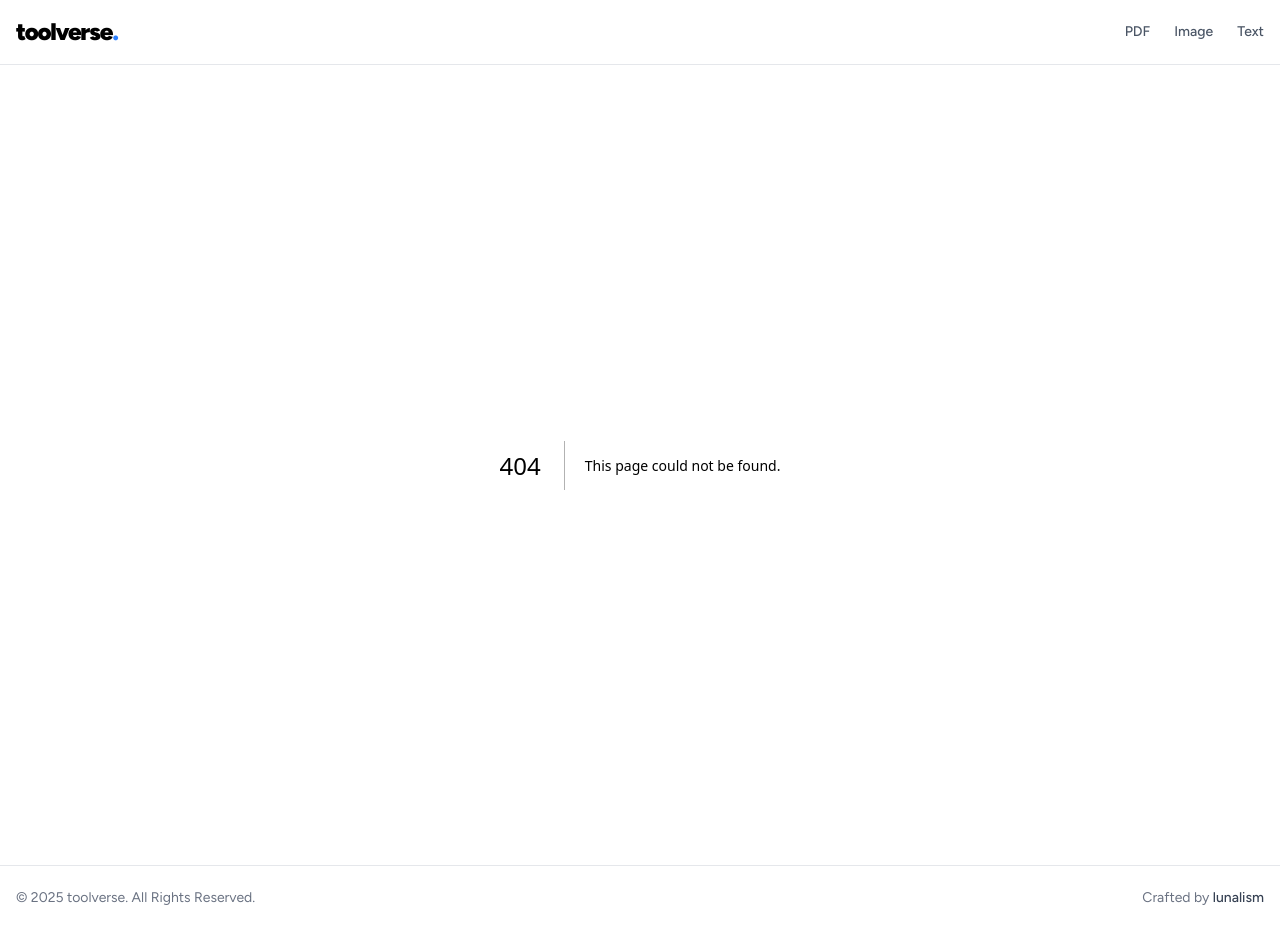
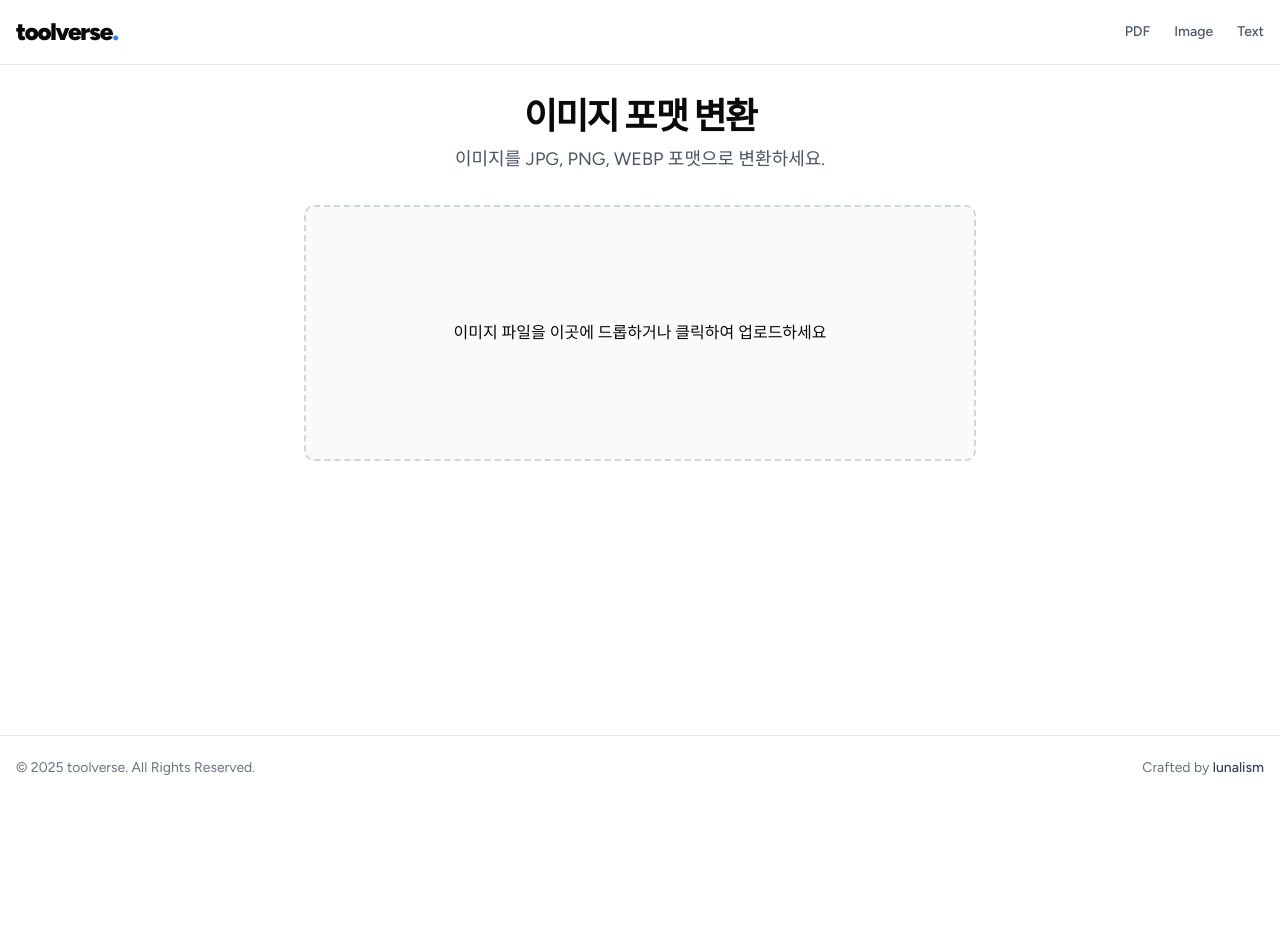
Before and after one commit to lunalism/toolverse, a Next.js app: page /image/converter in a window 1280 px wide. Before the commit this address had no page. After the commit the page ends 800 px from the top, so only its background shows below. Built offline with nearby package versions, Linux system fonts and the light colour scheme.

Commit message:
feat: Add UI scaffold for Image Format Converter

```diff
--- /dev/null
+++ b/src/app/image/converter/page.tsx
@@ -0,0 +1,85 @@
+// src/app/image/converter/page.tsx
+
+"use client";
+
+import { useState, ChangeEvent, DragEvent, useEffect } from 'react';
+
+export default function ImageConverterPage() {
+    const [originalFile, setOriginalFile] = useState<File | null>(null);
+    const [originalPreviewUrl, setOriginalPreviewUrl] = useState<string>('');
+
+    // 👇 변환할 포맷을 저장할 state
+    const [targetFormat, setTargetFormat] = useState<'jpeg' | 'png' | 'webp'>('jpeg');
+
+    const handleFile = (file: File | null) => {
+        if (file && file.type.startsWith('image/')) {
+        setOriginalFile(file);
+        const previewUrl = URL.createObjectURL(file);
+        setOriginalPreviewUrl(previewUrl);
+        } else {
+        setOriginalFile(null);
+        setOriginalPreviewUrl('');
+        if (file) alert('이미지 파일만 업로드해주세요.');
+        }
+    };
+
+    const handleFileChange = (e: ChangeEvent<HTMLInputElement>) => { handleFile(e.target.files?.[0] || null); };
+    const handleDragOver = (e: DragEvent<HTMLElement>) => { e.preventDefault(); };
+    const handleDrop = (e: DragEvent<HTMLElement>) => { e.preventDefault(); handleFile(e.dataTransfer.files?.[0] || null); };
+
+    useEffect(() => {
+        return () => { if (originalPreviewUrl) { URL.revokeObjectURL(originalPreviewUrl); } };
+    }, [originalPreviewUrl]);
+
+    return (
+        <div className="container mx-auto px-4 py-8">
+        <div className="text-center mb-8">
+            <h1 className="text-4xl font-black tracking-tighter">이미지 포맷 변환</h1>
+            <p className="text-lg text-gray-600 mt-2">
+            이미지를 JPG, PNG, WEBP 포맷으로 변환하세요.
+            </p>
+        </div>
+
+        {!originalFile && (
+            <div className="w-full max-w-2xl mx-auto" onDragOver={handleDragOver} onDrop={handleDrop}>
+            <label htmlFor="file-upload" className="flex flex-col items-center justify-center w-full h-64 border-2 border-dashed border-gray-300 rounded-lg cursor-pointer bg-gray-50 hover:bg-gray-100 transition-colors">
+                <p>이미지 파일을 이곳에 드롭하거나 클릭하여 업로드하세요</p>
+                <input id="file-upload" type="file" className="hidden" accept="image/*" onChange={handleFileChange} />
+            </label>
+            </div>
+        )}
+
+        {originalFile && (
+            <div className="grid grid-cols-1 md:grid-cols-2 gap-8 items-start">
+            <div className="space-y-4">
+                <h2 className="text-lg font-semibold">원본 이미지</h2>
+                <div className="border rounded-lg p-2 bg-gray-50 flex items-center justify-center min-h-[200px]">
+                {originalPreviewUrl && (
+                    // eslint-disable-next-line @next/next/no-img-element
+                    <img src={originalPreviewUrl} alt="Original Preview" className="max-w-full max-h-96 rounded" />
+                )}
+                </div>
+            </div>
+
+            <div className="space-y-4">
+                <h2 className="text-lg font-semibold">변환 옵션</h2>
+                <div className="border rounded-lg p-4 bg-white space-y-4 shadow-sm">
+                <div>
+                    <label className="text-sm font-medium">변환할 포맷</label>
+                    <div className="flex items-center gap-6 mt-2">
+                    <label className="flex items-center"><input type="radio" name="format" value="jpeg" checked={targetFormat === 'jpeg'} onChange={() => setTargetFormat('jpeg')} className="h-4 w-4 text-indigo-600 border-gray-300" /> <span className="ml-2">JPG</span></label>
+                    <label className="flex items-center"><input type="radio" name="format" value="png" checked={targetFormat === 'png'} onChange={() => setTargetFormat('png')} className="h-4 w-4 text-indigo-600 border-gray-300" /> <span className="ml-2">PNG</span></label>
+                    <label className="flex items-center"><input type="radio" name="format" value="webp" checked={targetFormat === 'webp'} onChange={() => setTargetFormat('webp')} className="h-4 w-4 text-indigo-600 border-gray-300" /> <span className="ml-2">WEBP</span></label>
+                    </div>
+                </div>
+
+                <button className="w-full px-6 py-3 bg-gray-900 text-white font-semibold rounded-lg hover:bg-gray-700 transition-colors">
+                    포맷 변환 & 다운로드
+                </button>
+                </div>
+            </div>
+            </div>
+        )}
+        </div>
+    );
+}
--- a/src/app/image/page.tsx
+++ b/src/app/image/page.tsx
@@ -12,6 +12,11 @@ const tools = [
         href: "/image/resizer",
         title: "이미지 사이즈 변환",
         description: "이미지의 가로/세로 크기를 원하는 대로 조절하고, 파일 용량을 최적화합니다.",
+    },
+    {
+        href: "/image/converter",
+        title: "이미지 포맷 변환",
+        description: "이미지 파일을 JPG, PNG, WEBP 등 다른 포맷으로 변환합니다.",
     },
 ];
 
```
